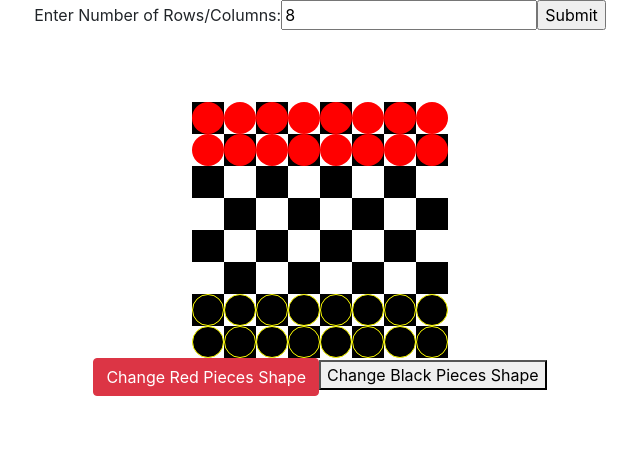
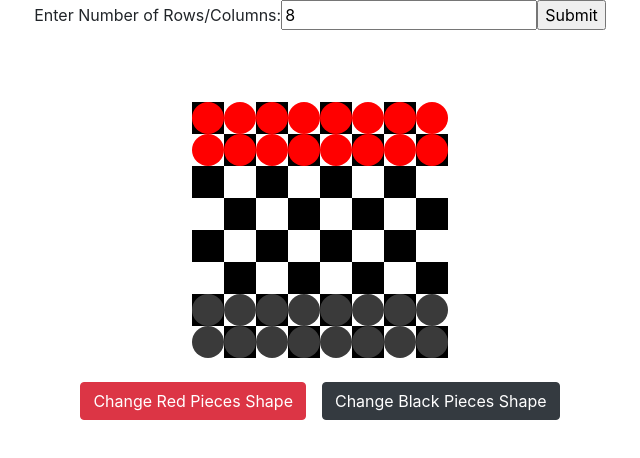
Before and after one commit to jakelawrence/Checkers, a React (Create React App) app: page / in a window 1280 px wide. Shown: the top 458 px of the page, without its empty margins (320-960 px from the left). Built offline with nearby package versions, Linux system fonts and the light colour scheme.

Commit message:
Added Change Black Pieces Button functionality

```diff
--- a/src/components/board.css
+++ b/src/components/board.css
@@ -16,3 +16,7 @@
   align-items: center;
   justify-content: center;
 }
+
+.buttonContainer {
+  margin: 10px;
+}
--- a/src/components/board.jsx
+++ b/src/components/board.jsx
@@ -17,6 +17,7 @@ class Board extends Component {
     this.setN = this.setN.bind(this);
     this.handleSubmit = this.handleSubmit.bind(this);
     this.changeRed = this.changeRed.bind(this);
+    this.changeBlack = this.changeBlack.bind(this);
   }
 
   componentDidMount() {
@@ -46,6 +47,25 @@ class Board extends Component {
             document.getElementById(`piece-${i}-${j}`).className =
               "piece piece-red-circle";
             this.setState({ redPiece: "circle" });
+          }
+        }
+      }
+    }
+  }
+
+  changeBlack() {
+    console.log("Hello");
+    for (let i = 0; i < this.state.n; i++) {
+      for (let j = 0; j < this.state.n; j++) {
+        if (i > this.state.n - 3) {
+          if (this.state.blackPiece === "circle") {
+            document.getElementById(`piece-${i}-${j}`).className =
+              "piece piece-black-triangle";
+            this.setState({ blackPiece: "triangle" });
+          } else {
+            document.getElementById(`piece-${i}-${j}`).className =
+              "piece piece-black-circle";
+            this.setState({ blackPiece: "circle" });
           }
         }
       }
@@ -101,13 +121,13 @@ class Board extends Component {
                 </div>
               );
             })}
-            <div>
-              <div className="btn btn-danger" onClick={this.changeRed}>
+            <div className="m-3">
+              <div className="btn btn-danger m-2" onClick={this.changeRed}>
                 Change Red Pieces Shape
               </div>
-              <button onClick={() => this.changeBlack}>
+              <div className="btn btn-dark m-2" onClick={this.changeBlack}>
                 Change Black Pieces Shape
-              </button>
+              </div>
             </div>
           </div>
         </div>
--- a/src/components/piece.css
+++ b/src/components/piece.css
@@ -6,9 +6,14 @@
   height: 2.5vw;
 }
 .piece-black-circle {
-  background-color: black;
+  background-color: rgb(58, 58, 58);
   border-radius: 50%;
-  border: 1px solid yellow;
+}
+
+.piece-black-triangle {
+  border-left: 12px solid transparent;
+  border-right: 12px solid transparent;
+  border-bottom: 28px solid rgb(58, 58, 58);
 }
 
 .piece-red-circle {
```
